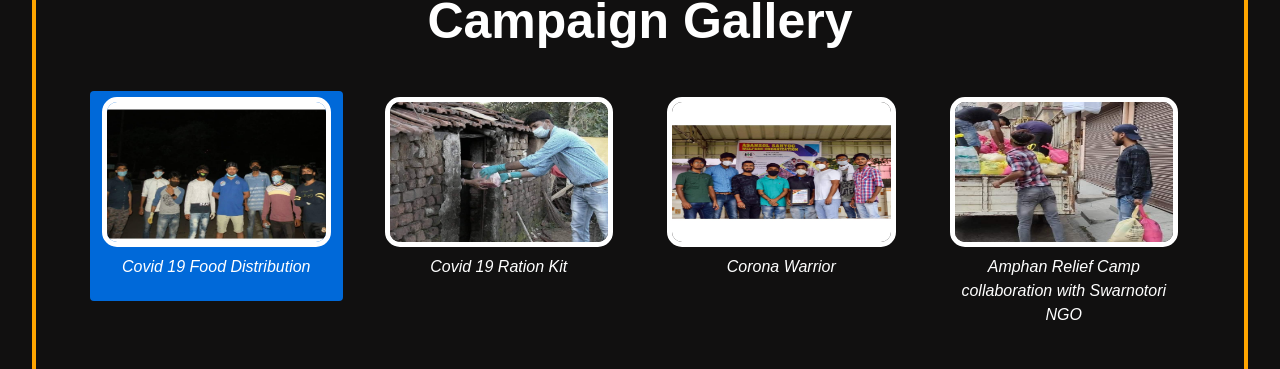
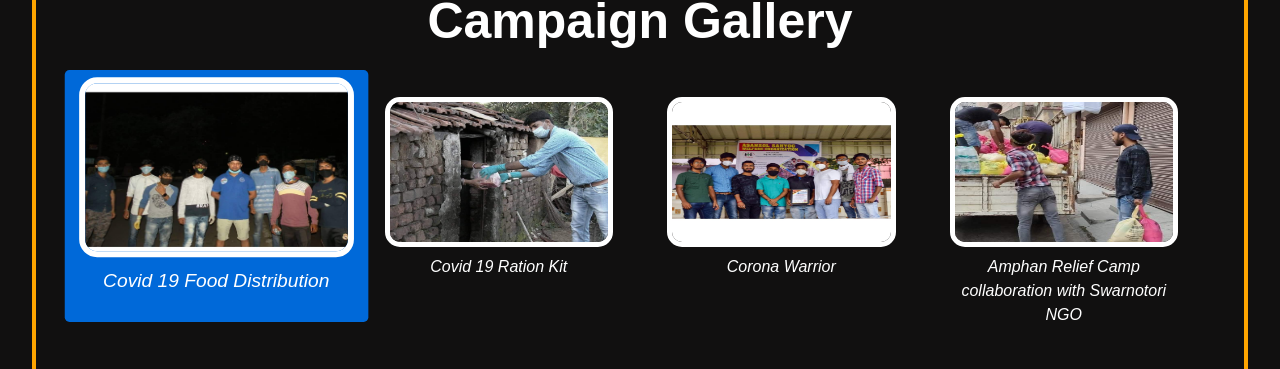
Before and after one commit to deadwing7x/sahyog, a React (Create React App) app: page / in a window 1280 px wide. In both pictures the pointer is over the button "Covid 19 Food Distribution". Shown: the part 2542-2911 px from the top of the page. Built offline with nearby package versions, Linux system fonts and the light colour scheme.

Commit message:
On hover effects

```diff
--- a/src/components/CampaignGallery/CampaignGallery.css
+++ b/src/components/CampaignGallery/CampaignGallery.css
@@ -17,6 +17,10 @@
 
 .col-md-3.campaigns {
   padding-bottom: 1rem;
+}
+
+.individual-campaign:hover {
+  transform: scale(1.2);
 }
 
 #campaignGallery {
--- a/src/components/Gallery/Gallery.css
+++ b/src/components/Gallery/Gallery.css
@@ -21,6 +21,10 @@
 .individual-campaign {
   background-color: transparent;
   border: none;
+}
+
+.individual-campaign:hover {
+  transform: scale(1.2);
 }
 
 #gallery {
```
